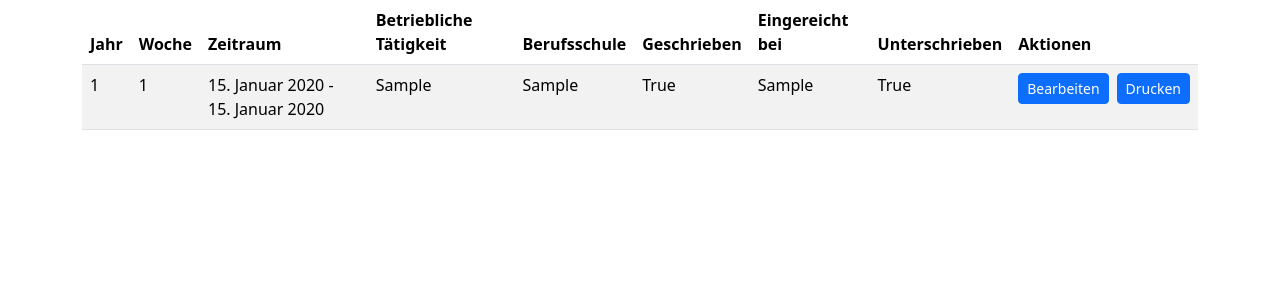
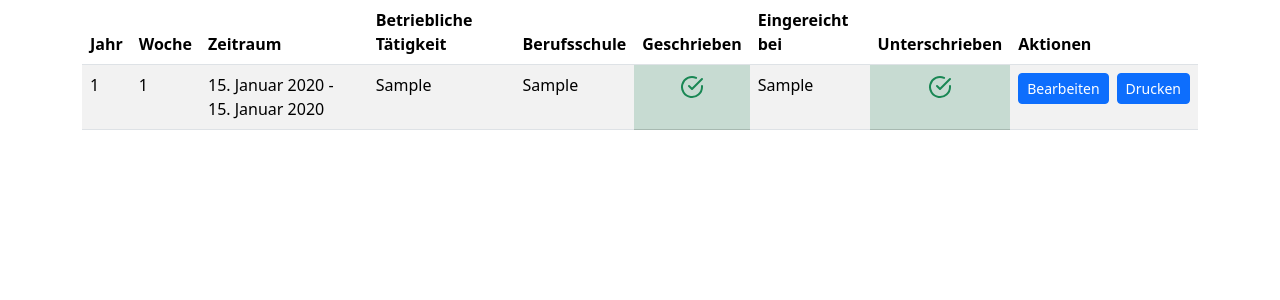
Before and after one commit to Actionb/berichtsheft, a Django app: page /bapp/ in a window 1280 px wide. Shown: the top 300 px of the page. Run offline with Django 5.2, Linux system fonts and the light colour scheme; tables that the repository leaves empty hold one stand-in row (values such as "Sample post"); some libraries are stand-ins or nearby versions.

Commit message:
Nachweis list: add svgs and colors

```diff
--- a/web/templates/nachweis_list.html
+++ b/web/templates/nachweis_list.html
@@ -17,15 +17,27 @@
     </thead>
     <tbody>
         {% for obj in object_list %}
-        <tr>
+        <tr {% if not obj.unterschrieben %}class="table-warning"{% endif %}>
             <td>{{ obj.jahr }}</td>
             <td>{{ obj.ausbildungswoche }}</td>
             <td>{{ obj.datum_start }} - {{ obj.datum_ende }}</td>
             <td>{{ obj.betrieb|linebreaksbr|truncatewords:50 }}</td>
             <td>{{ obj.schule|linebreaksbr|truncatewords:50 }}</td>
-            <td>{{ obj.fertig }}</td>
+            <td class="text-center{% if obj.fertig %} table-success{% else %} table-danger{% endif %}">
+                {% if obj.fertig %}
+                    <svg xmlns="http://www.w3.org/2000/svg" width="24" height="24" viewBox="0 0 24 24" fill="none" stroke="currentColor" stroke-width="2" stroke-linecap="round" stroke-linejoin="round" class="text-success feather feather-check-circle"><path d="M22 11.08V12a10 10 0 1 1-5.93-9.14"></path><polyline points="22 4 12 14.01 9 11.01"></polyline></svg>
+                {% else %}
+                    <svg xmlns="http://www.w3.org/2000/svg" width="24" height="24" viewBox="0 0 24 24" fill="none" stroke="currentColor" stroke-width="2" stroke-linecap="round" stroke-linejoin="round" class="text-danger feather feather-x-circle"><circle cx="12" cy="12" r="10"></circle><line x1="15" y1="9" x2="9" y2="15"></line><line x1="9" y1="9" x2="15" y2="15"></line></svg>
+                {% endif %}
+            </td>
             <td>{{ obj.eingereicht_bei }}</td>
-            <td>{{ obj.unterschrieben }}</td>
+            <td class="text-center{% if obj.unterschrieben %} table-success{% else %} table-danger{% endif %}">
+                {% if obj.unterschrieben %}
+                    <svg xmlns="http://www.w3.org/2000/svg" width="24" height="24" viewBox="0 0 24 24" fill="none" stroke="currentColor" stroke-width="2" stroke-linecap="round" stroke-linejoin="round" class="text-success feather feather-check-circle"><path d="M22 11.08V12a10 10 0 1 1-5.93-9.14"></path><polyline points="22 4 12 14.01 9 11.01"></polyline></svg>
+                {% else %}
+                    <svg xmlns="http://www.w3.org/2000/svg" width="24" height="24" viewBox="0 0 24 24" fill="none" stroke="currentColor" stroke-width="2" stroke-linecap="round" stroke-linejoin="round" class="text-danger feather feather-x-circle"><circle cx="12" cy="12" r="10"></circle><line x1="15" y1="9" x2="9" y2="15"></line><line x1="9" y1="9" x2="15" y2="15"></line></svg>
+                {% endif %}
+            </td>
             <td>
                 <div class="d-flex justify-content-between gap-2">
                     <a href="{% url 'nachweis_change' obj.pk %}" class="btn btn-sm btn-primary">Bearbeiten</a>
```
